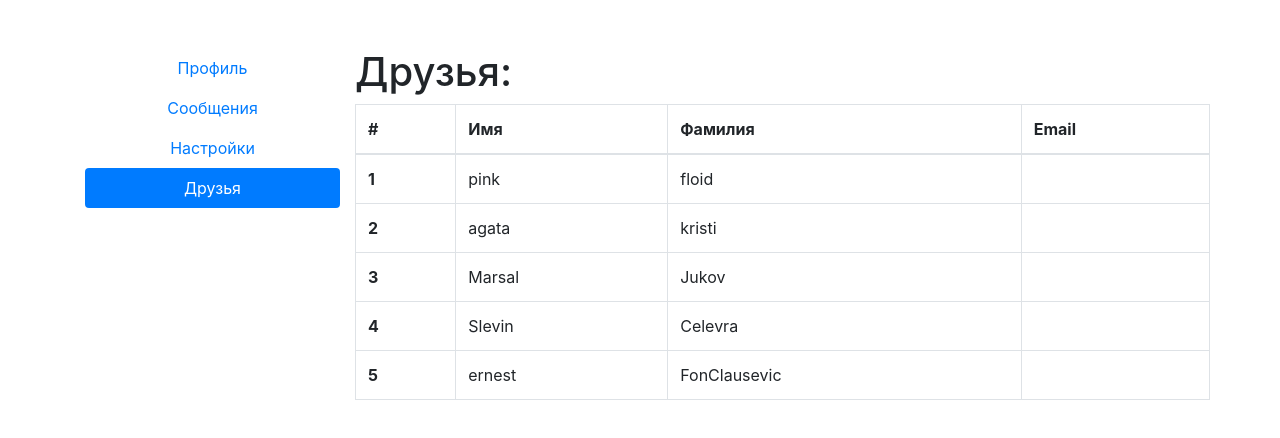
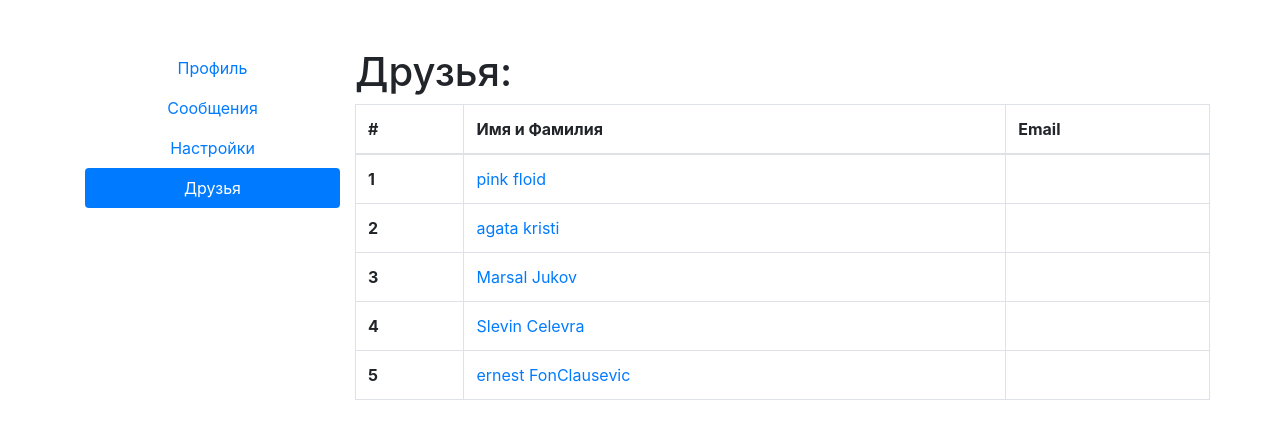
Before and after one commit to unit203/react-app, a React (Create React App) app: page /friends in a window 1280 px wide. Shown: the top 438 px of the page. Built offline with nearby package versions, Linux system fonts and the light colour scheme.

Commit message:
Проблема

```diff
--- a/src/App.jsx
+++ b/src/App.jsx
@@ -31,7 +31,7 @@ function App(props) {
           <Routes>
 
             <Route path="/" element={<h3>Ваш личный кабинет. Воспользуйтесь меню слева</h3>}/>
-            <Route path="/profile" element={<Profile function={props.functions.key_getUser} />}></Route>
+            <Route path="/profile/*" element={<Profile function={props.functions.key_getUser} />}></Route>
             <Route path="/friends" element={<Friends function={props.functions.key_getUsers} />}></Route>
             <Route path="/messages" element={<Messages />}></Route>
             <Route path="/settings" element={<Settings />}></Route>
--- a/src/components/Friends.jsx
+++ b/src/components/Friends.jsx
@@ -1,9 +1,13 @@
+import { NavLink } from "react-router-dom";
+
 const TableRow = (props) => {
   return (
     <tr>
       <th scope="row">{props.index + 1}</th>
-      <td>{props.name}</td>
-      <td>{props.lastname}</td>
+      <td>
+        <NavLink to={"/profile/" + props.id}>{props.name} {props.lastname}</NavLink>
+        </td>
+
       <td></td>
     </tr>
   );
@@ -12,11 +16,11 @@ const TableRow = (props) => {
 export const Friends = (props) => {
   let users = props.function();
 
-  let userCount = Object.keys(users).length
+  let userCount = Object.keys(users).length;
   let userRow = [];
 
   for (let i = 0; i < userCount; i++) {
-    userRow.push(<TableRow key={i} index={i} name={users[i].name} lastname={users[i].lastname} />)
+    userRow.push(<TableRow index={i} key={i} name={users[i].name} lastname={users[i].lastname} />)
   }
 
 
@@ -28,8 +32,7 @@ export const Friends = (props) => {
         <thead>
           <tr>
             <th scope="col">#</th>
-            <th scope="col">Имя</th>
-            <th scope="col">Фамилия</th>
+            <th scope="col">Имя и Фамилия</th>
             <th scope="col">Email</th>
           </tr>
         </thead>
--- a/src/components/Profile.jsx
+++ b/src/components/Profile.jsx
@@ -2,8 +2,9 @@ import style from "./Profile.module.css";
 
 export const Profile = (props) => {
 
-let user = props.function();
-console.log(user);
+  let userId = window.location.pathname.split("/")[2];
+  let user = props.function(userId);
+  // console.log(userId);
 
   return (
     <div className="row">
--- a/src/components/state.jsx
+++ b/src/components/state.jsx
@@ -8,14 +8,22 @@ const user = {
 };
 
 const users = {
-  0: {name: "pink", lastname: "floid"},
-  1: {name: "agata", lastname: "kristi"},
-  2: {name: "Marsal", lastname: "Jukov"},
-  3: {name: "Slevin", lastname: "Celevra"},
-  4: {name: "ernest", lastname: "FonClausevic"},
+  0: {id: 65, name: "pink", lastname: "floid", email: "floid@mail.com", avatar: "https://images.unsplash.com/photo-1438761681033-6461ffad8d80?ixlib=rb-4.0.3&ixid=M3wxMjA3fDB8MHxzZWFyY2h8NHx8dXNlcnxlbnwwfHwwfHx8MA%3D%3D&w=300&q=80",},
+  1: {id: 34, name: "agata", lastname: "kristi", email: "kristi@ma.com", avatar: "https://images.unsplash.com/photo-1507003211169-0a1dd7228f2d?ixlib=rb-4.0.3&ixid=M3wxMjA3fDB8MHxzZWFyY2h8Mnx8dXNlciUyMHBlcnNvbmF8ZW58MHx8MHx8fDA%3D&w=300&q=80",},
+  2: {id: 33, name: "Marsal", lastname: "Jukov", email: "jukov@mj.com", avatar: "https://images.unsplash.com/photo-1573497019940-1c28c88b4f3e?ixlib=rb-4.0.3&ixid=M3wxMjA3fDB8MHxzZWFyY2h8MXx8dXNlciUyMHBlcnNvbmF8ZW58MHx8MHx8fDA%3D&w=300&q=80",},
+  3: {id: 22, name: "Slevin", lastname: "Celevra", email: "celevra@move.com", avatar: "https://images.unsplash.com/photo-1438761681033-6461ffad8d80?ixlib=rb-4.0.3&ixid=M3wxMjA3fDB8MHxzZWFyY2h8NHx8dXNlcnxlbnwwfHwwfHx8MA%3D%3D&w=300&q=80",},
+  4: {id: 11, name: "ernest", lastname: "FonClausevic", email: "fonclausevic@del.com", avatar: "https://images.unsplash.com/photo-1507003211169-0a1dd7228f2d?ixlib=rb-4.0.3&ixid=M3wxMjA3fDB8MHxzZWFyY2h8Mnx8dXNlciUyMHBlcnNvbmF8ZW58MHx8MHx8fDA%3D&w=300&q=80",},
 }
 
-export function getUser() {
+export function getUser(userId) {
+  for (let i = 0; i < Object.keys(users).length; i++) {
+    console.log(users);
+    console.log(users[i]);
+    if (users[i].id == userId) return users[i];
+    return user
+  }
+
+
   return user;
 }
 
```
